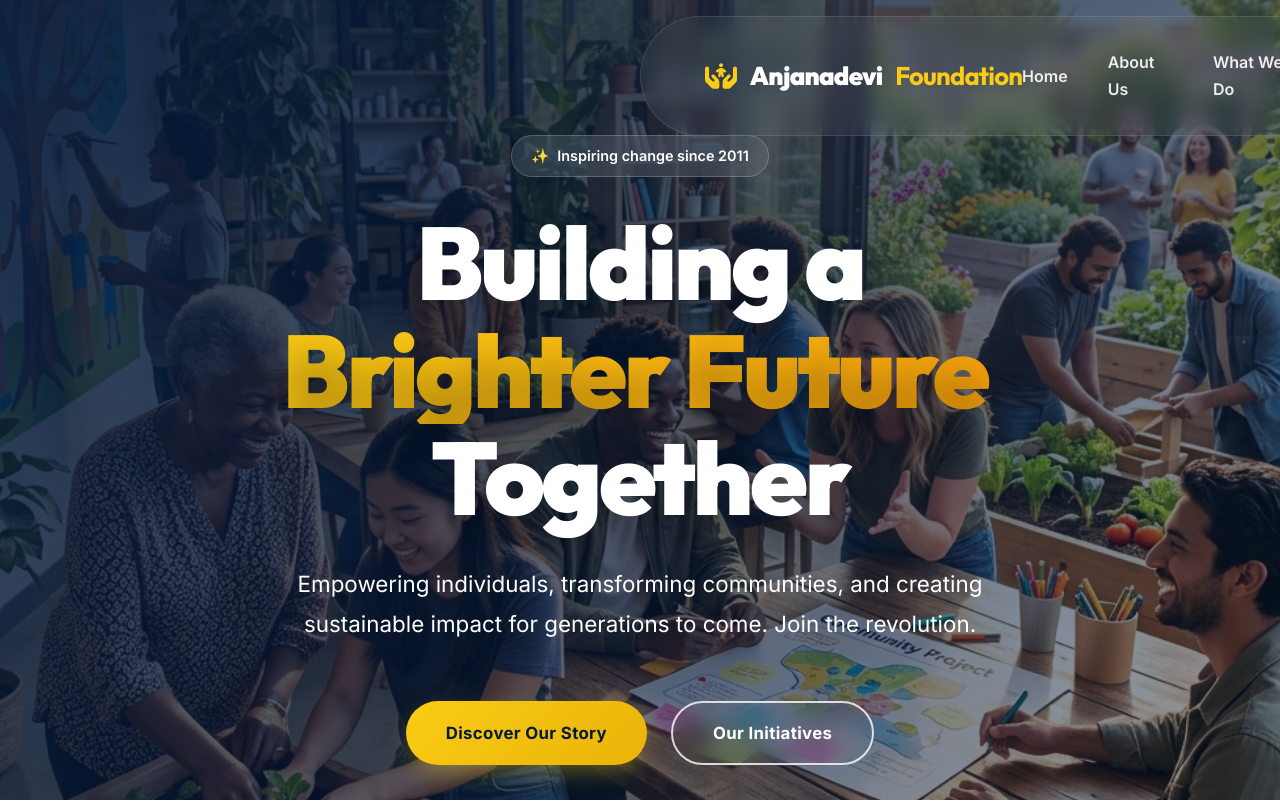
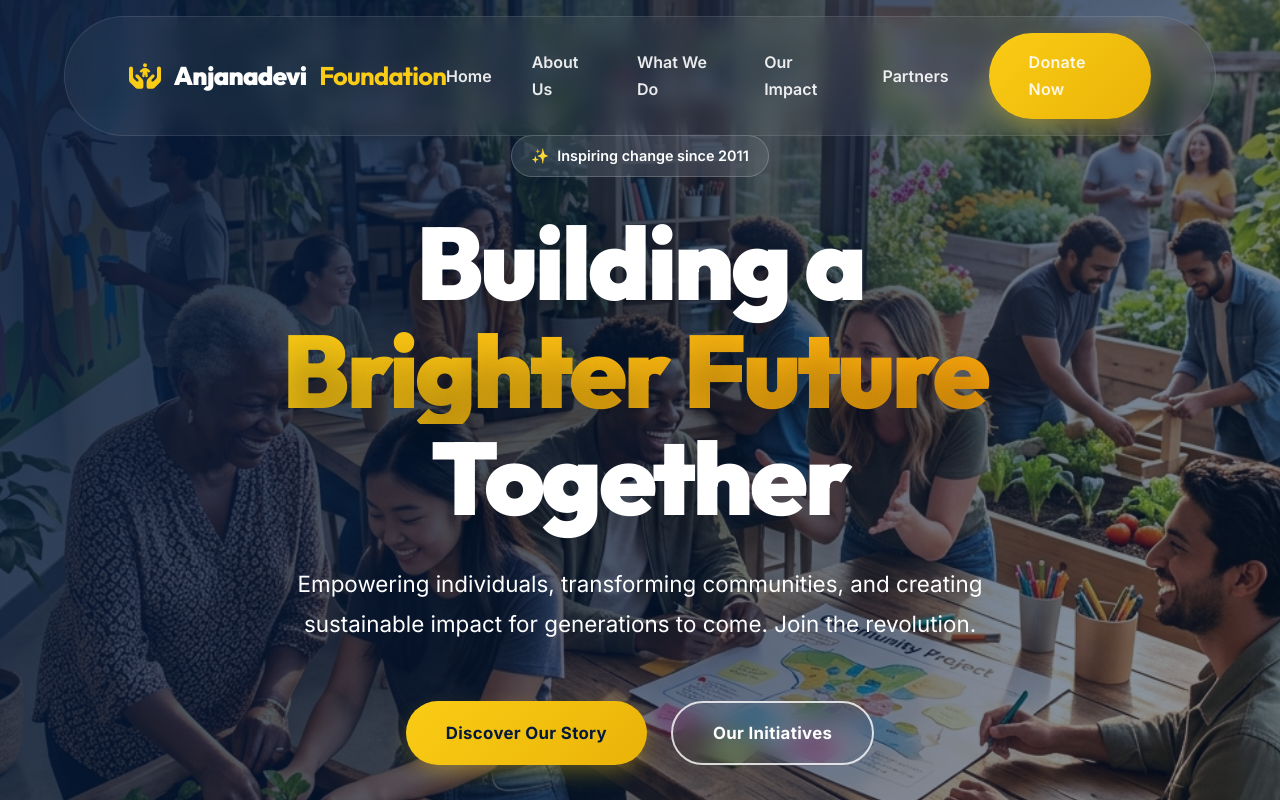
Before and after one commit to abhishekholagundibusiness-cell/foundation-website, a React (Vite) app: page / in a window 1280 px wide. Shown: the top 802 px of the page. Built offline with nearby package versions, Linux system fonts and the light colour scheme.

Commit message:
fix: navbar centering bug caused by framer-motion overriding css transform

```diff
--- a/src/components/Navbar.jsx
+++ b/src/components/Navbar.jsx
@@ -26,8 +26,8 @@ const Navbar = () => {
 
   return (
     <motion.header
-      initial={{ y: -100 }}
-      animate={{ y: 0 }}
+      initial={{ y: -100, x: "-50%" }}
+      animate={{ y: 0, x: "-50%" }}
       transition={{ duration: 0.5 }}
       className={`navbar-wrapper ${isScrolled ? 'scrolled glass' : ''}`}
     >
```
